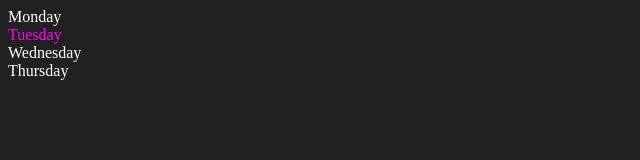
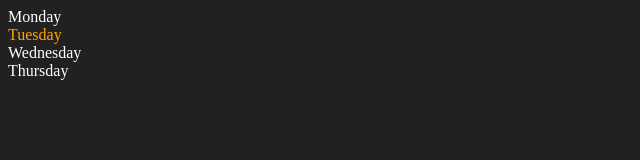
Before and after one commit to Daniyal74/javascript, a website: page DOM/two.html in a window 1280 px wide. Shown: the full height of the page, 0-640 px from the left. Drawn offline with Linux system fonts and the light colour scheme.

Commit message:
container config done

```diff
--- a/DOM/two.html
+++ b/DOM/two.html
@@ -26,14 +26,16 @@
 
     // }
 
-    parent.children[1].style.color = "magenta"
+    parent.children[1].style.color = "orange"
     // console.log(parent.firstElementChild);
     // console.log(parent.lastElementChild);
 
 
     const dayOne = document.querySelector('.day')
-    console.log(dayOne);
-    console.log(dayOne.parentElement);
-    console.log(dayOne.nextElementSibling);
+    // console.log(dayOne);
+    // console.log(dayOne.parentElement);
+    // console.log(dayOne.nextElementSibling);
+
+    console.log("NODES: ", parent.childNodes);
 </script>
 </html>
```
Also changed, not shown: DOM/three.html (added).
